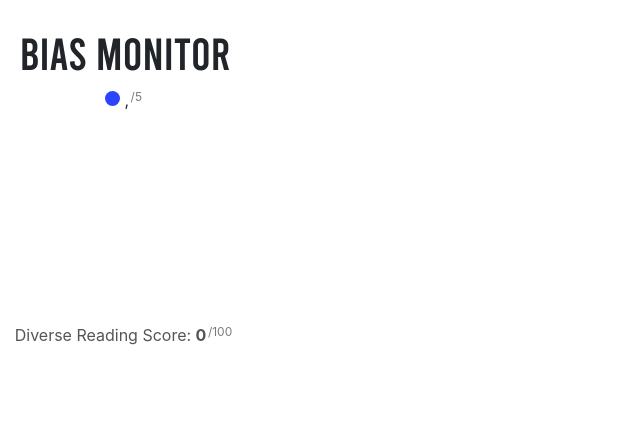
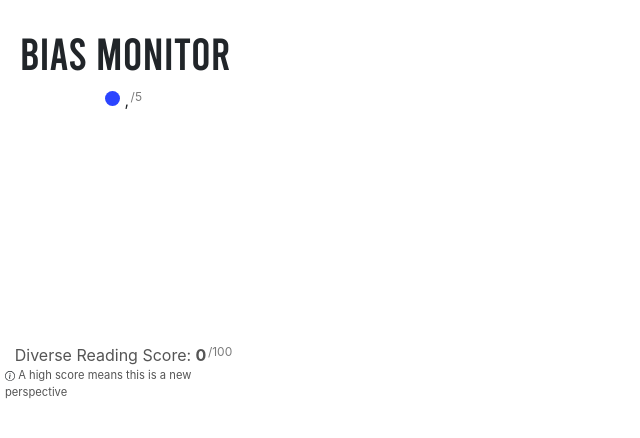
Before and after one commit to Alex0Blackwell/bias-monitor, a browser extension: page dist/index.html in a window 1280 px wide. Shown: the whole page, without its empty margins (0-640 px from the left). Drawn offline with nearby package versions, Linux system fonts and the light colour scheme.

Commit message:
Style updates

```diff
--- a/dist/css/styles.css
+++ b/dist/css/styles.css
@@ -1,4 +1,7 @@
-@font-face{font-family:uppercaseFont;src:url('./fonts/uppercase.ttf')}
+@font-face{
+  font-family: uppercaseFont;
+  src:url('./fonts/uppercase.ttf')
+}
 
 body {
   width: 250px;
@@ -17,6 +20,10 @@ p {
 
 .section {
   padding: 20px 0;
+}
+
+.pad-bottom-small {
+  padding-bottom: 5px;
 }
 
 .dot {
@@ -64,8 +71,12 @@ p {
   font-weight: bold;
 }
 
+.tiny-font {
+  font-size: 11.2px;
+}
+
 #main-text {
-  height: 175px;
+  height: 195px;
 }
 
 #lean-status {
--- a/dist/index.html
+++ b/dist/index.html
@@ -32,6 +32,13 @@
             <p id="diverse-score" class="inline bold">0</p>
             <p id="out-of-num" class="inline">/100</p>
         </div>
+        <div class="tiny-font pad-bottom-small">
+            <svg class="inline" xmlns="http://www.w3.org/2000/svg" width="10" height="10" fill="currentColor" class="bi bi-info-circle" viewBox="0 0 16 16">
+                <path d="M8 15A7 7 0 1 1 8 1a7 7 0 0 1 0 14zm0 1A8 8 0 1 0 8 0a8 8 0 0 0 0 16z"/>
+                <path d="m8.93 6.588-2.29.287-.082.38.45.083c.294.07.352.176.288.469l-.738 3.468c-.194.897.105 1.319.808 1.319.545 0 1.178-.252 1.465-.598l.088-.416c-.2.176-.492.246-.686.246-.275 0-.375-.193-.304-.533L8.93 6.588zM9 4.5a1 1 0 1 1-2 0 1 1 0 0 1 2 0z"/>
+            </svg>
+            <p class="inline">A high score means this is a new perspective</p>
+        </div>
     </div>
     <div id="not-news-site-data">
         <div class="text-center section">
```
Also changed, not shown: dist/imgs/128.png (added), dist/imgs/16.png (added), dist/imgs/24.png (added), dist/imgs/32.png (added), dist/imgs/48.png (added), dist/manifest.json, dist/news_sites.csv.
